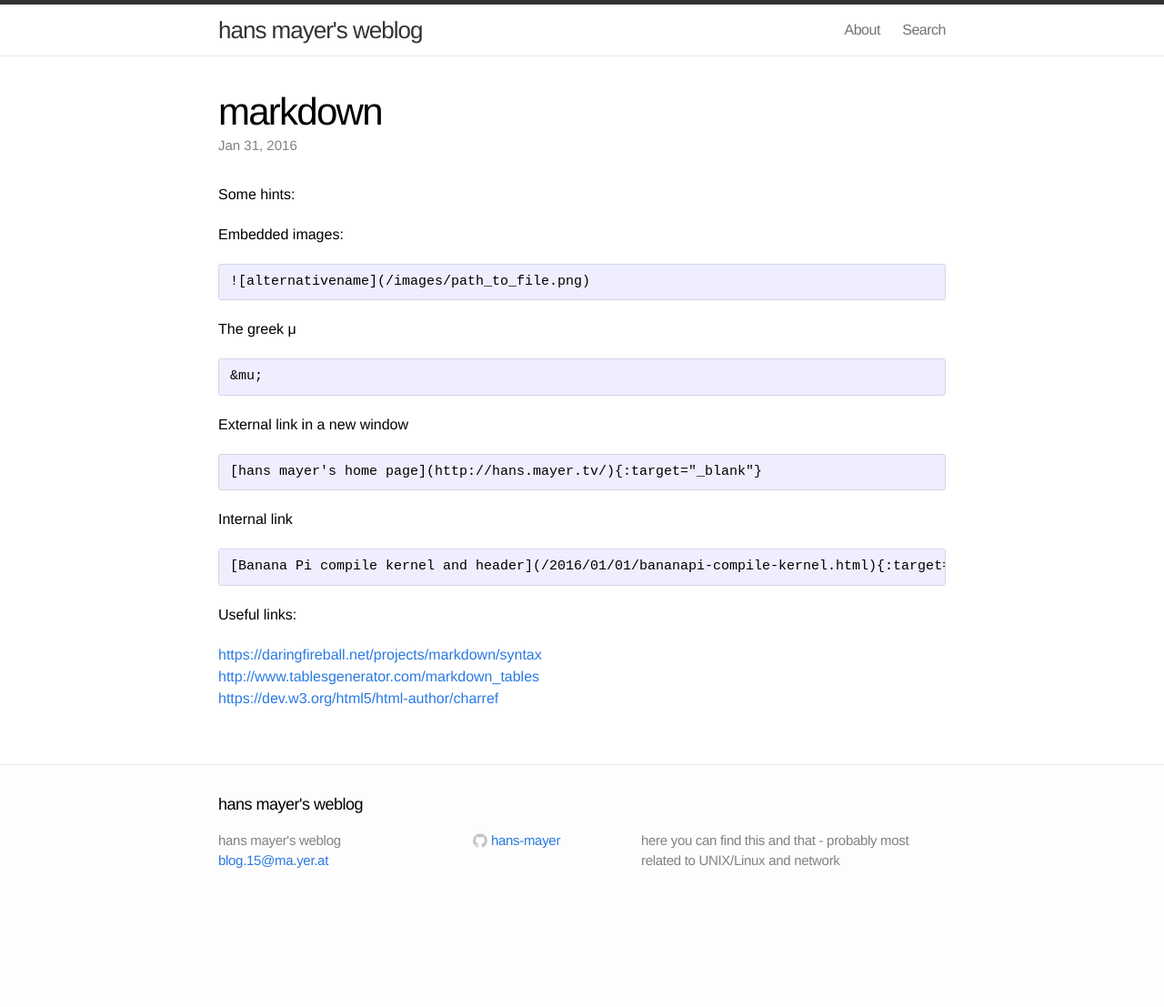
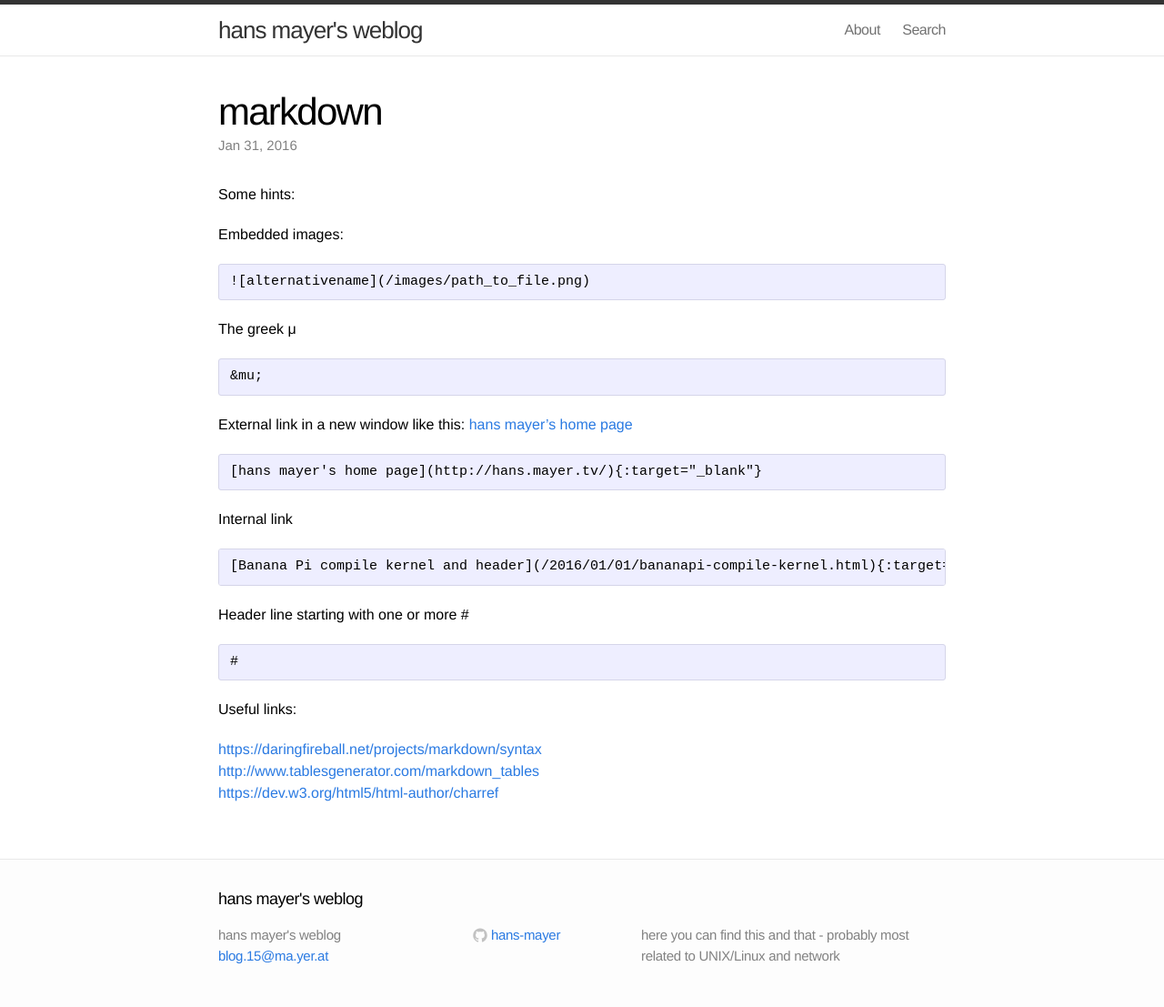
Before and after one commit to hans-mayer/blog, a Jekyll site: the page built from _posts/2016-01-31-markdown.markdown, in a window 1280 px wide. Shown: the whole page at 91% size. Built offline with Jekyll 4.4.1, drawn with Linux system fonts in a browser that asks for light colours; before the commit the page ends 1003 px from its top, so only the background shows below that.

Commit message:
markdown header line

```diff
--- a/_posts/2016-01-31-markdown.markdown
+++ b/_posts/2016-01-31-markdown.markdown
@@ -19,7 +19,7 @@ The greek &mu;
 &amp;mu;
 </pre>
 
-External link in a new window
+External link in a new window like this:  [hans mayer's home page](http://hans.mayer.tv/){:target="_blank"}
 
 <pre>
 [hans mayer's home page](http://hans.mayer.tv/){:target="_blank"}
@@ -30,6 +30,12 @@ Internal link
 [Banana Pi compile kernel and header]({% post_url 2016-01-01-bananapi-compile-kernel %}){:target="_blank"} )
 </pre>
 
+Header line starting with one or more #
+
+<pre>
+#
+</pre>
+
 Useful links:
 
 [https://daringfireball.net/projects/markdown/syntax](https://daringfireball.net/projects/markdown/syntax){:target="_blank"} <br />
```
